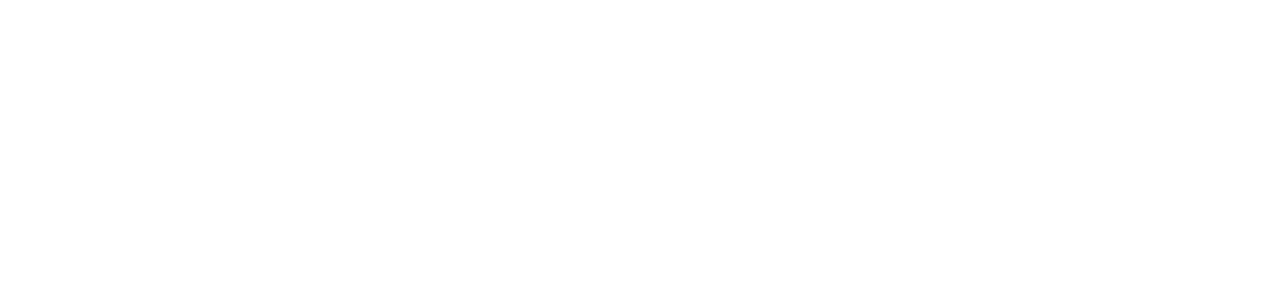
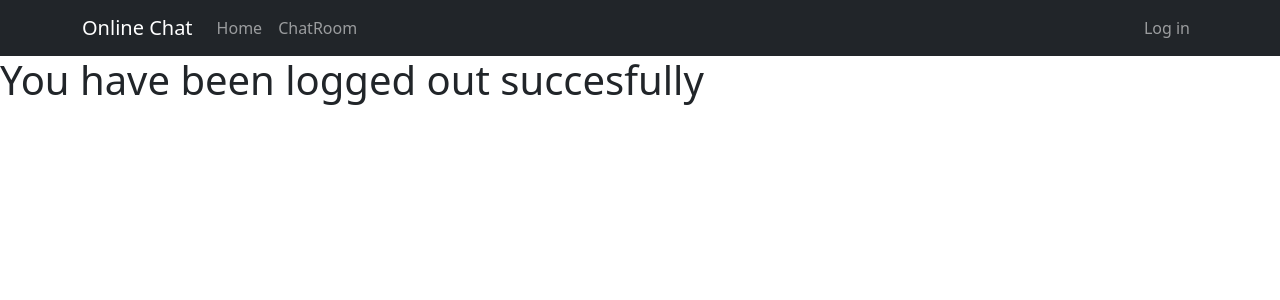
Before and after one commit to KubaD-D/OnlineChatFront, a React (Create React App) app: page /Logout in a window 1280 px wide. Before the commit this address had no page. Shown: the top 300 px of the page. Built offline with nearby package versions, Linux system fonts and the light colour scheme.

Commit message:
Added basic logging in and out

```diff
--- a/src/App.js
+++ b/src/App.js
@@ -1,11 +1,10 @@
 import { BrowserRouter, Routes, Route } from 'react-router-dom';
 import './App.css';
 import ChatRoom from './pages/ChatRoom';
-import NavBar from './components/NavBar';
 import Home from './pages/Home';
 import Login from './pages/Login';
+import Logout from './pages/Logout';
 import { AuthProvider } from './context/AuthContext';
-
 
 function App() {
   return (
@@ -16,6 +15,7 @@
             <Route path="/" element={<Home />} />
             <Route path="/ChatRoom" element={<ChatRoom username="admin" />} />
             <Route path="/Login" element={<Login />} />
+            <Route path="/Logout" element={<Logout />} />
           </Routes>
         </AuthProvider>
       </BrowserRouter>
--- a/src/components/NavBar.js
+++ b/src/components/NavBar.js
@@ -1,8 +1,15 @@
 import { Container, Nav, Navbar } from "react-bootstrap";
 import { Link } from "react-router-dom";
 import 'bootstrap/dist/css/bootstrap.min.css';
+import { useAuth } from "../context/AuthContext";
+import { useEffect } from "react";
 
 const NavBar = () => {
+    const { username } = useAuth();
+
+    useEffect(() => {
+      console.log(username);
+    }, [])
 
     return (
         <Navbar expand="lg" bg="dark" variant="dark">
@@ -16,7 +23,15 @@
             </Nav>
 
             <Nav className="ml-auto">
-              <Nav.Link as={Link} to="/Login">Log in</Nav.Link>
+              {username
+              ?
+              <>
+                <Nav.Link as={Link} to="/Profile">{`${username} |`}</Nav.Link>
+                <Nav.Link as={Link} to="/Logout">Log out</Nav.Link>
+              </>
+              :
+              <Nav.Link as={Link} to="/Login">Log in</Nav.Link>}
+
             </Nav>
 
           </Navbar.Collapse>
--- a/src/context/AuthContext.js
+++ b/src/context/AuthContext.js
@@ -25,6 +25,8 @@
 
             setToken(jwtToken);
             setUsername(usernameDecoded);
+
+            console.log(`Auth context username ${username}`);
         } catch(err) {
             console.error(err);
         }
--- a/src/pages/Home.js
+++ b/src/pages/Home.js
@@ -1,13 +1,15 @@
 import NavBar from "../components/NavBar";
 import { Container, Table } from "react-bootstrap";
+import { useAuth } from "../context/AuthContext";
 
 const Home = () => {
+
+    const { username } = useAuth();
 
     return (
 
         <>
             <NavBar />
-
             <Container className="d-flex flex-wrap justify-content-center">
                 <div className="text-center w-100 mb-5">
                     <button type="button" className="btn btn-primary mt-2">Create new chat room</button>
--- a/src/pages/Login.js
+++ b/src/pages/Login.js
@@ -2,6 +2,7 @@
 import NavBar from "../components/NavBar";
 import { useState } from "react";
 import { useAuth } from "../context/AuthContext";
+import { useNavigate } from "react-router-dom";
 
 
 const Login = () => {
@@ -11,11 +12,14 @@
     const [username, setUsername] = useState("");
     const [password, setPassword] = useState("");
 
+    const navigateTo = useNavigate();
+
     const handleSubmit = async (e) => {
         e.preventDefault();
 
         try {
             await login(username, password);
+            navigateTo("/");
         } catch(err) {
             console.error(err);
         }
--- /dev/null
+++ b/src/pages/Logout.js
@@ -0,0 +1,28 @@
+import { useEffect } from "react";
+import NavBar from "../components/NavBar";
+import { useAuth } from "../context/AuthContext";
+
+
+const Logout = () => {
+
+    const { username, logout } = useAuth();
+
+    useEffect(() => {
+
+        logout();
+
+    }, [])
+
+    return (
+        <>
+            <NavBar />
+            {username
+            ?
+            <h1>There was an error in logout attempt</h1>
+            :
+            <h1>You have been logged out succesfully</h1>}
+        </>
+    )
+}
+
+export default Logout;
```
